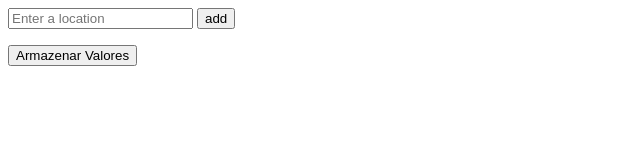
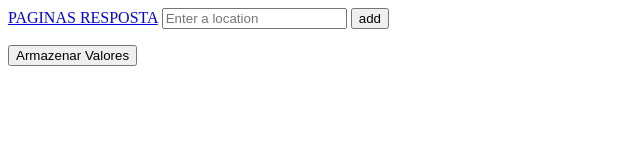
Before and after one commit to Carlos5456/Sistema-express, a plain HTML site: page index.html in a window 1280 px wide. Shown: the whole page, without its empty margins (0-640 px from the left). Drawn offline with nearby package versions, Linux system fonts and the light colour scheme; some packages are replaced by stand-ins of ours.

Commit message:
modified:   index.html

```diff
--- a/index.html
+++ b/index.html
@@ -7,6 +7,7 @@
   <link rel="stylesheet" href="style.css">
 </head>
 <body>
+  <a href="resposta.html">PAGINAS RESPOSTA</a>
   <input type="text" id="autocomplete-input" placeholder="Enter a location">
   <button id="save-button">add</button>
   <ul id="item-list"></ul>
```
